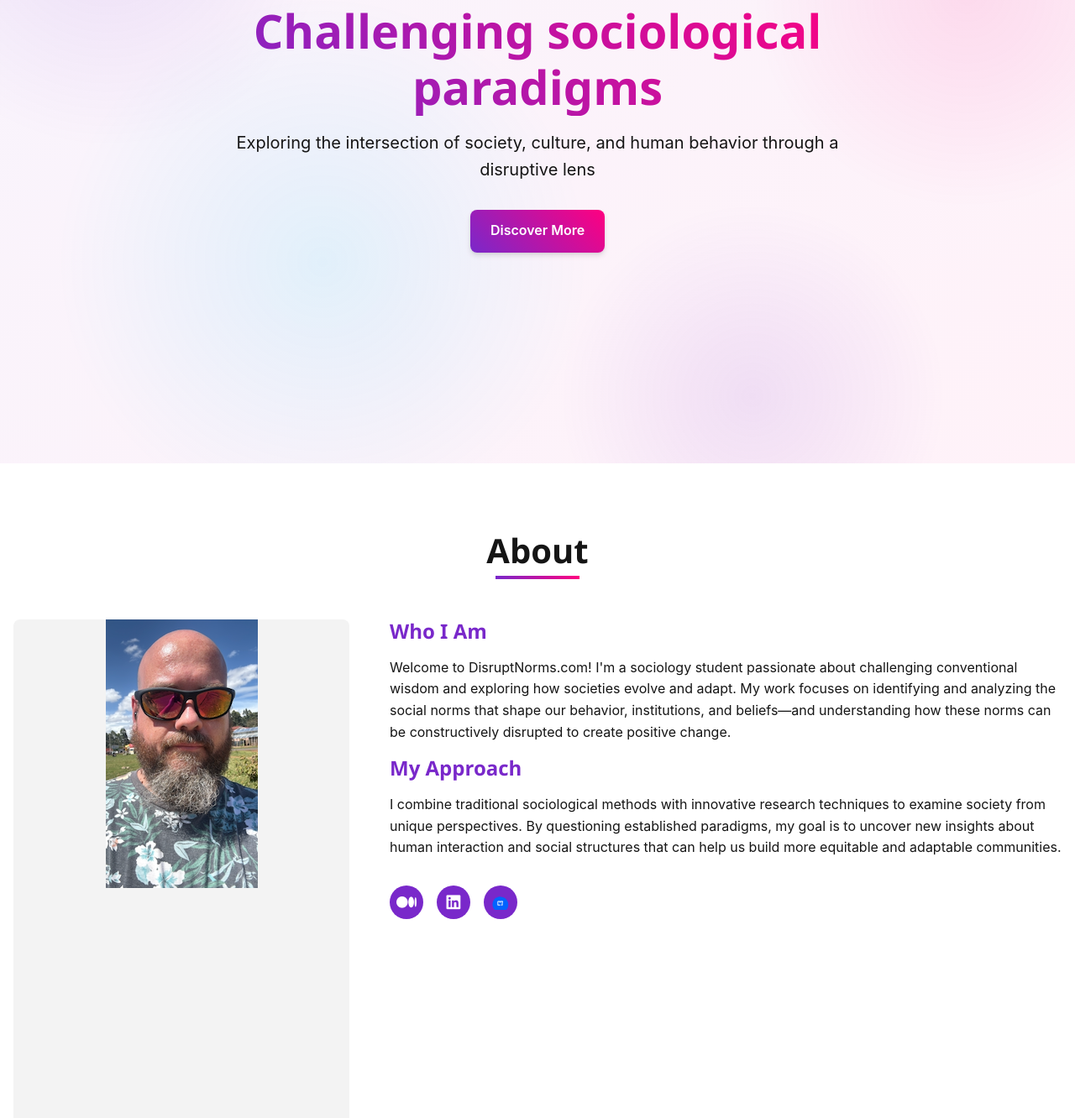
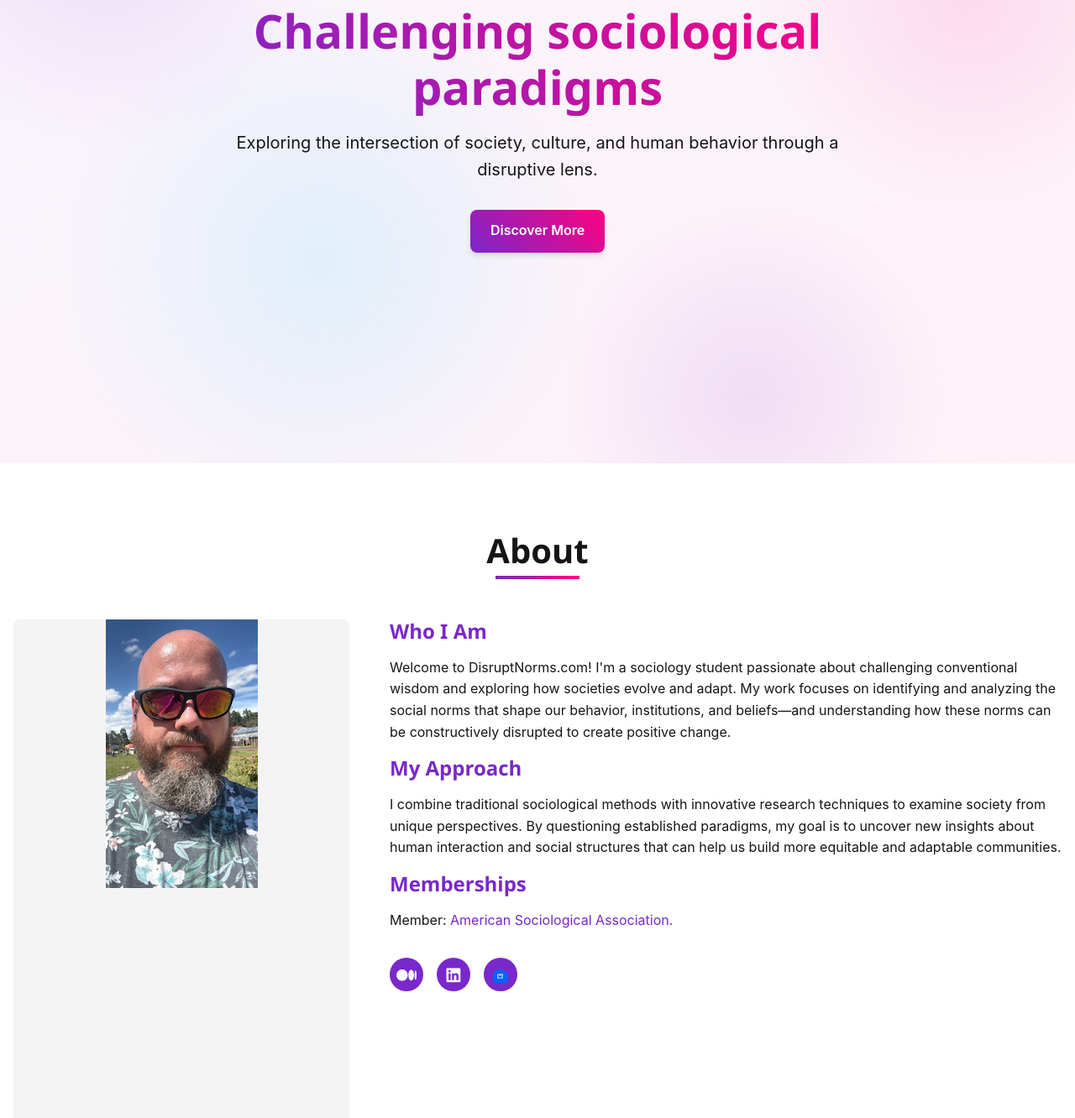
Before and after one commit to disruptnorms/disruptnorms.github.io, a plain HTML site: page index.html in a window 1280 px wide. Shown: the part 248-1580 px from the top of the page at 84% size. Drawn offline with Linux system fonts and the light colour scheme; no server answers.

Commit message:
Update index.html

```diff
--- a/index.html
+++ b/index.html
@@ -8,7 +8,7 @@
     <link rel="stylesheet" href="https://cdnjs.cloudflare.com/ajax/libs/font-awesome/6.4.0/css/all.min.css">
     <meta name="description" content="Academic portfolio exploring sociology and anthropology through a disruptive lens. Challenging sociological paradigms and exploring cultural phenomena.">
 <meta name="keywords" content="sociology, anthropology, social research, cultural studies, academic portfolio">
-<meta name="author" content="Your Name">
+<meta name="author" content="Matthew Stephens">
 <meta property="og:title" content="Disrupt Norms | Sociology Portfolio">
 <meta property="og:description" content="Academic portfolio exploring sociology and anthropology through a disruptive lens.">
 <meta property="og:type" content="website">
@@ -55,7 +55,7 @@
         <section id="hero">
             <div class="hero-content">
                 <h2>Challenging sociological paradigms</h2>
-                <p>Exploring the intersection of society, culture, and human behavior through a disruptive lens</p>
+                <p>Exploring the intersection of society, culture, and human behavior through a disruptive lens.</p>
                 <a href="#about" class="btn primary-btn">Discover More</a>
             </div>
             <div class="geometric-overlay"></div>
@@ -79,6 +79,8 @@
                     <h3>My Approach</h3>
                     <p>I combine traditional sociological methods with innovative research techniques to examine society from unique perspectives. By questioning established paradigms, my goal is to uncover new insights about human interaction and social structures that can help us build more equitable and adaptable communities.</p>
 
+                    <h3>Memberships</h3
+                    <p> Member: <a href="https://www.asanet.org" target="_blank">American Sociological Association.</a></p>
                     <div class="social-links">
                         <a href="https://medium.com/@stephensmw" target="_blank" class="social-icon">
                             <i class="fab fa-medium"></i>
@@ -102,6 +104,7 @@
                 <h2>Portfolio</h2>
                 <div class="underline"></div>
             </div>
+            <!--Commenting out portfolio items until they are ready to be used.
             <div class="portfolio-content">
                 <div class="portfolio-item">
                     <div class="portfolio-image">
@@ -141,7 +144,7 @@
                         <a href="#" class="btn secondary-btn">Explore Theory</a>
                     </div>
                 </div>
-            </div>
+            </div>-->
         </section>
 
         <section id="publications" class="section">
```
